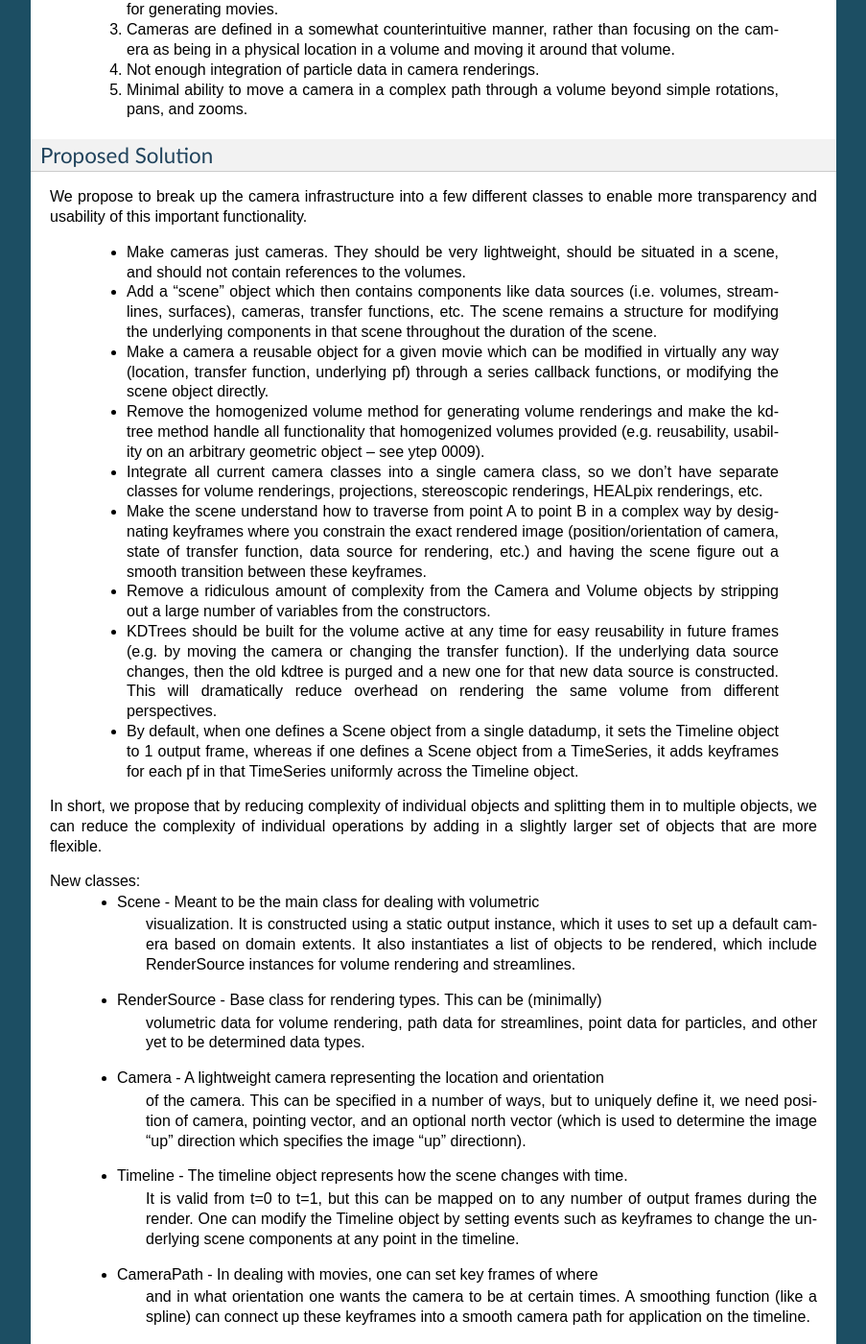
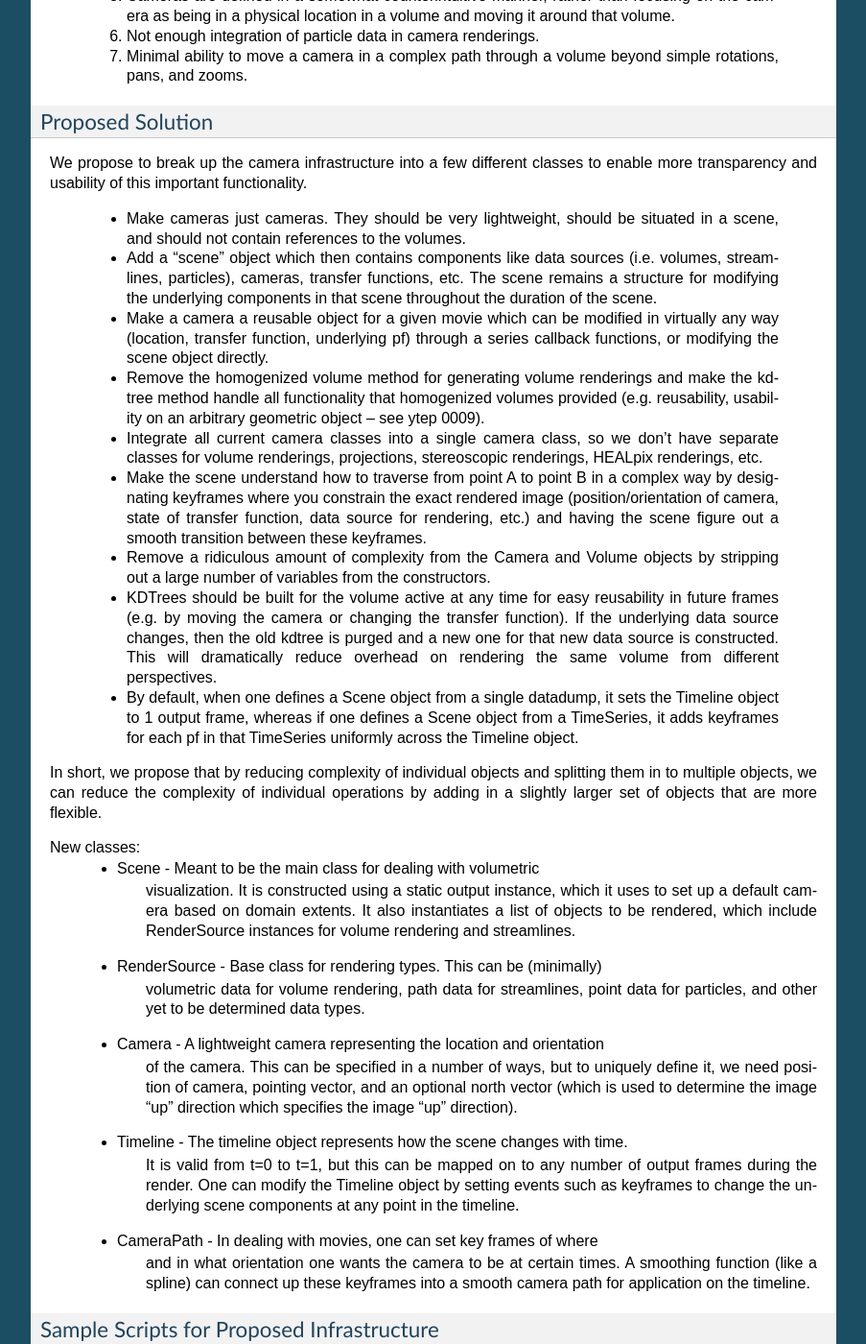
Before and after one commit to yt-project/ytep, a Sphinx documentation site: the page built from source/YTEPs/YTEP-0010.rst, in a window 1280 px wide and 1400 px high, scrolled down 1651 px. Shown: the whole window at 96% size, without its empty margins (198-1101 px from the left). Built offline with Sphinx 7.4.7, drawn with Linux system fonts in a browser that asks for light colours; formulas are drawn with MathJax 3; some of the changed text lies outside the part shown.

Commit message:
Fixing formatting error, typos, and swapping surfaces out for particles.

```diff
--- a/source/YTEPs/YTEP-0010.rst
+++ b/source/YTEPs/YTEP-0010.rst
@@ -88,7 +88,7 @@
  #. Too much overhead in generating a simple rendering for the end user.  Needs
     helper functions to use sensible defaults so the user must only call one
     or two commands before generating a rendering.
- #  Too much complexity in the camera object constructor due to a large
+ #. Too much complexity in the camera object constructor due to a large
     number of parameters and keyword options.
  #. Volume renderings and off-axis projections are too distinct from each other.
  #. Not enough focus on time series or persistence of a camera from
@@ -110,7 +110,7 @@
     be situated in a scene, and should not contain references to the
     volumes.
  *  Add a "scene" object which then contains components like data sources
-    (i.e. volumes, streamlines, surfaces),  cameras, transfer functions, etc.
+    (i.e. volumes, streamlines, particles),  cameras, transfer functions, etc.
     The scene remains a structure for modifying the underlying components in
     that scene throughout the duration of the scene.
  *  Make a camera a reusable object for a given movie which can be modified
@@ -160,7 +160,7 @@
              of the camera.  This can be specified in a number of ways, but to
              uniquely define it, we need position of camera, pointing vector,
              and an optional north vector (which is used to determine the image
-             "up" direction which specifies the image "up" directionn).
+             "up" direction which specifies the image "up" direction).
   * Timeline - The timeline object represents how the scene changes with time.
                It is valid from t=0 to t=1, but this can be mapped on to
                any number of output frames during the render.  One can
```
